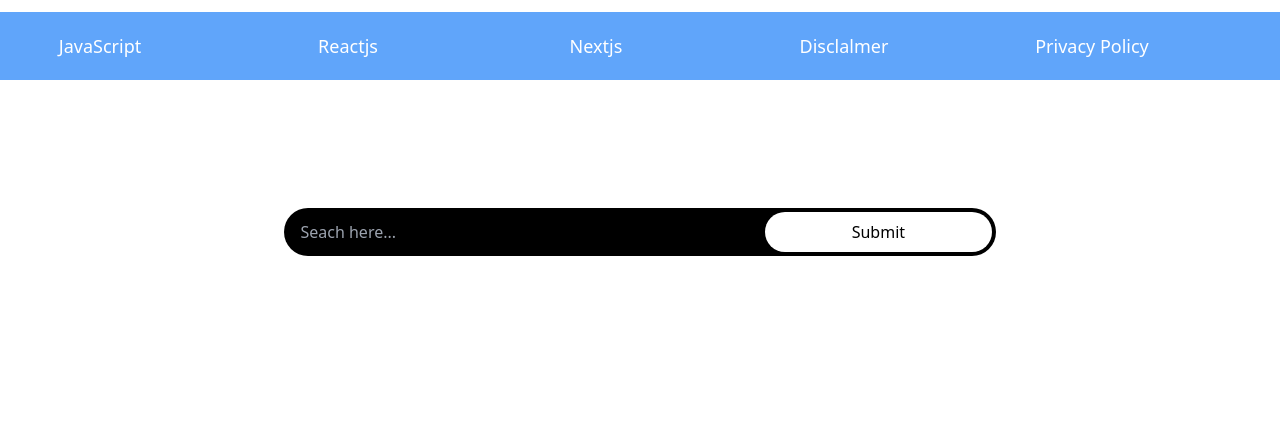
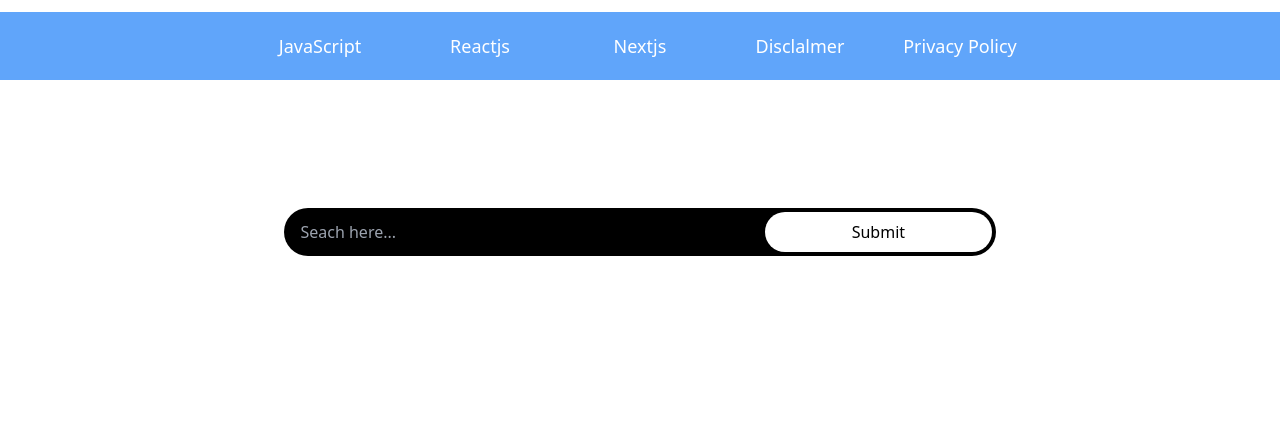
Before and after one commit to frontendweb3/blogpost, a website: page public/search.html in a window 1280 px wide. Shown: the part 76-497 px from the top of the page. Drawn offline with nearby package versions, Linux system fonts and the light colour scheme; files that its build step writes are made by us from their sources.

Commit message:
fix the second navbar header

```diff
--- a/public/search.html
+++ b/public/search.html
@@ -109,7 +109,7 @@
   <!--  second navbar -->
   <div class='bg-blue-400 text-white p-5'>
 
-    <ul class="grid  grid-flow-col">
+    <ul class="grid  mx-auto scrollbar-thin scrollbar-thumb-neutral-100 scrollbar-track-transparent scrollbar-w-1 scrollbar-h-100 overflow-x-scroll max-w-min grid-flow-col">
       <li class="w-36  text-center mx-2 text-base xs:text-lg sm:text-lg md:text-lg lg:text-xl xl:text-lg 2xl:text-lg">
         <a target="_blank" href="tag.html">JavaScript</a>
       </li>
```
